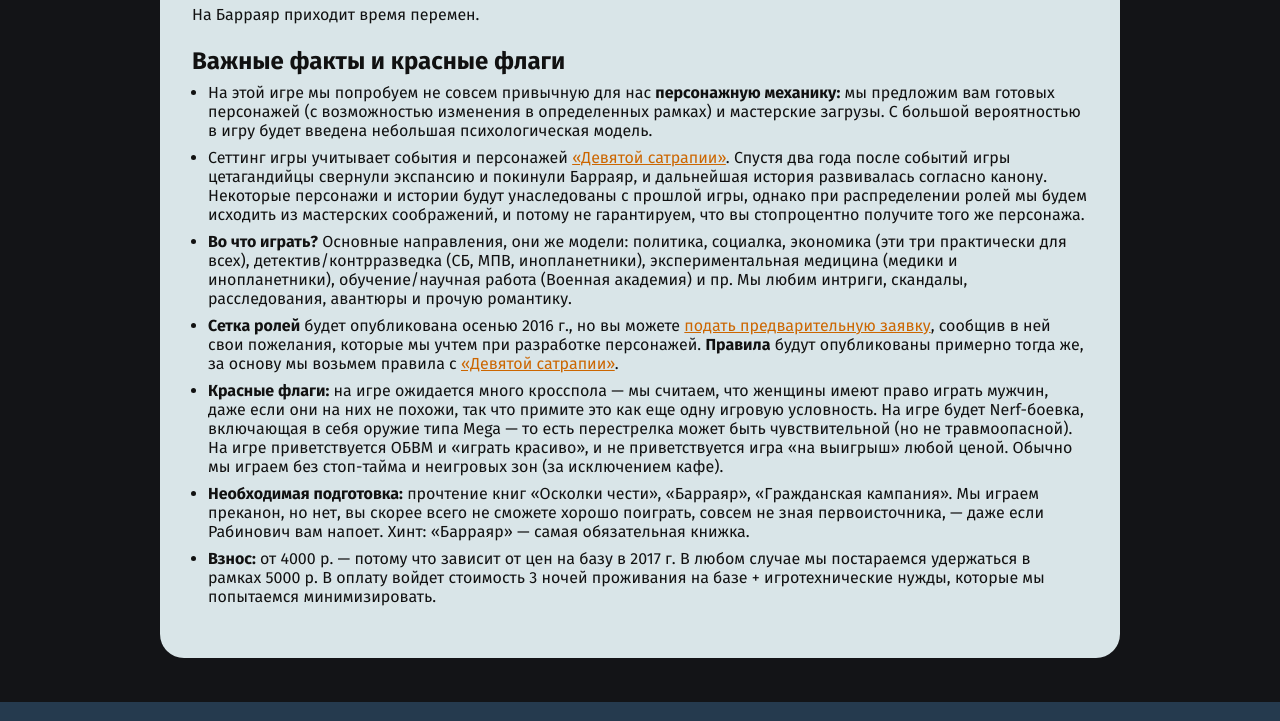
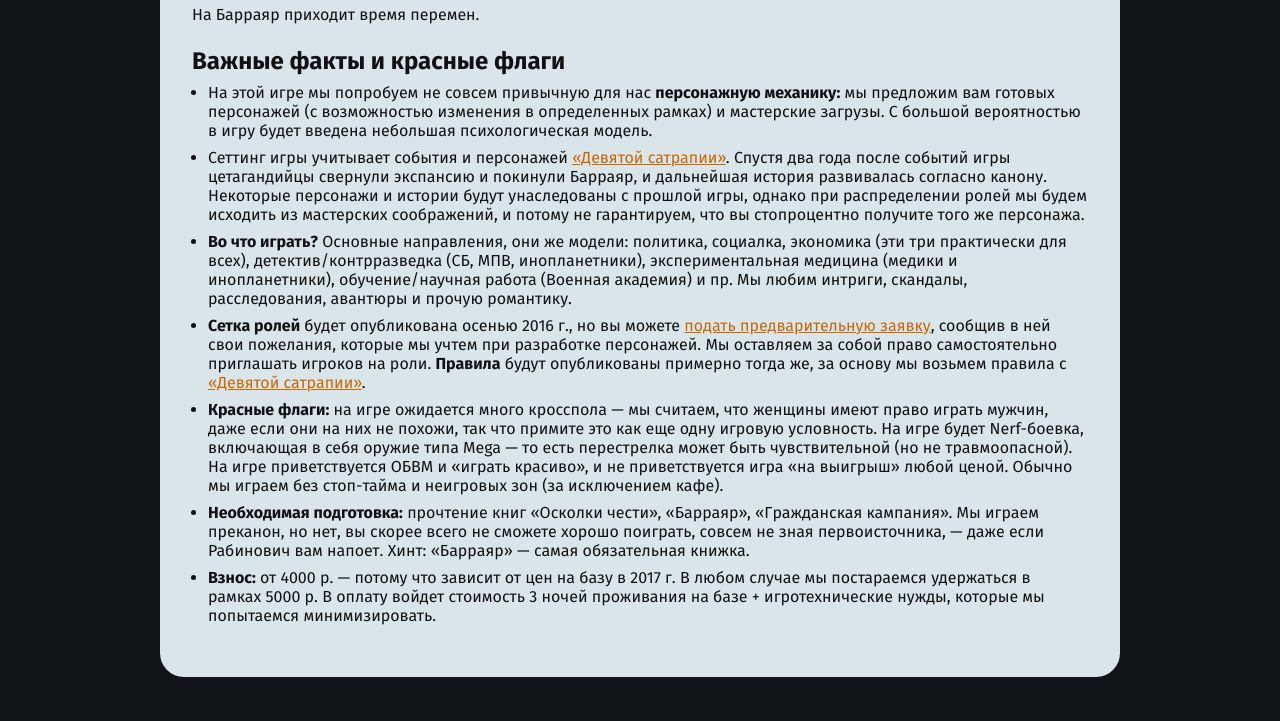
Before and after one commit to tachisis/brr2017, a plain HTML site: page index.html in a window 1280 px wide. Shown: the part 878-1599 px from the top of the page. Drawn offline with nearby package versions, Linux system fonts and the light colour scheme.

Commit message:
Update 2016-05-18T09:29:27.116Z

```diff
--- a/index.html
+++ b/index.html
@@ -105,7 +105,7 @@
     <li>На этой игре мы попробуем не совсем привычную для нас <strong>персонажную механику:</strong> мы предложим вам готовых персонажей (с&nbsp;возможностью изменения в определенных рамках) и мастерские загрузы. С большой вероятностью в игру будет введена небольшая психологическая модель.</li>
     <li>Сеттинг игры учитывает события и персонажей <a href="http://9satrapy.diary.ru/" target="_blank">«Девятой сатрапии»</a>. Спустя два года после событий игры цетагандийцы свернули экспансию и покинули Барраяр, и дальнейшая история развивалась согласно канону. Некоторые персонажи и истории будут унаследованы с прошлой игры, однако при распределении ролей мы будем исходить из мастерских соображений, и потому не гарантируем, что вы стопроцентно получите того же персонажа.</li>
     <li><strong>Во что играть?</strong> Основные направления, они же модели: политика, социалка, экономика (эти три практически для всех), детектив/контрразведка (СБ, МПВ, инопланетники), экспериментальная медицина (медики и инопланетники), обучение/научная работа (Военная академия) и пр. Мы любим интриги, скандалы, расследования, авантюры и прочую романтику.</li>
-      <li><strong>Сетка ролей</strong> будет опубликована осенью 2016 г., но вы можете <a href="http://goo.gl/forms/JTYJUck5g2" target="_blank">подать предварительную заявку</a>, сообщив в ней свои пожелания, которые мы учтем при разработке персонажей. <strong>Правила</strong> будут опубликованы примерно тогда же, за основу мы возьмем правила с <a href="http://9satrapy.diary.ru/" target="_blank">«Девятой сатрапии»</a>.</li>
+    <li><strong>Сетка ролей</strong> будет опубликована осенью 2016 г., но вы можете <a href="http://goo.gl/forms/JTYJUck5g2" target="_blank">подать предварительную заявку</a>, сообщив в ней свои пожелания, которые мы учтем при разработке персонажей. Мы оставляем за собой право самостоятельно приглашать игроков на роли. <strong>Правила</strong> будут опубликованы примерно тогда же, за основу мы возьмем правила с <a href="http://9satrapy.diary.ru/" target="_blank">«Девятой сатрапии»</a>.</li>
     <li><strong>Красные флаги:</strong> на игре ожидается много кросспола — мы считаем, что женщины имеют право играть мужчин, даже если они на них не похожи, так что примите это как еще одну игровую условность. На игре будет Nerf-боевка, включающая в себя оружие типа Mega — то есть перестрелка может быть чувствительной (но не травмоопасной). На игре приветствуется ОБВМ и «играть красиво», и не приветствуется игра «на выигрыш» любой ценой. Обычно мы играем без стоп-тайма и неигровых зон (за исключением кафе).</li>
     <li><strong>Необходимая подготовка:</strong> прочтение книг «Осколки чести», «Барраяр», «Гражданская кампания». Мы играем преканон, но нет, вы скорее всего не сможете хорошо поиграть, совсем не зная первоисточника, — даже если Рабинович вам напоет. Хинт: «Барраяр» — самая обязательная книжка.</li>
     <li><strong>Взнос:</strong> от 4000 р. — потому что зависит от цен на базу в 2017 г. В любом случае мы постараемся удержаться в рамках 5000 р. В оплату войдет стоимость 3 ночей проживания на базе + игротехнические нужды, которые мы попытаемся минимизировать.</li>
```
Lines whose indentation alone changed are shown as unchanged.
